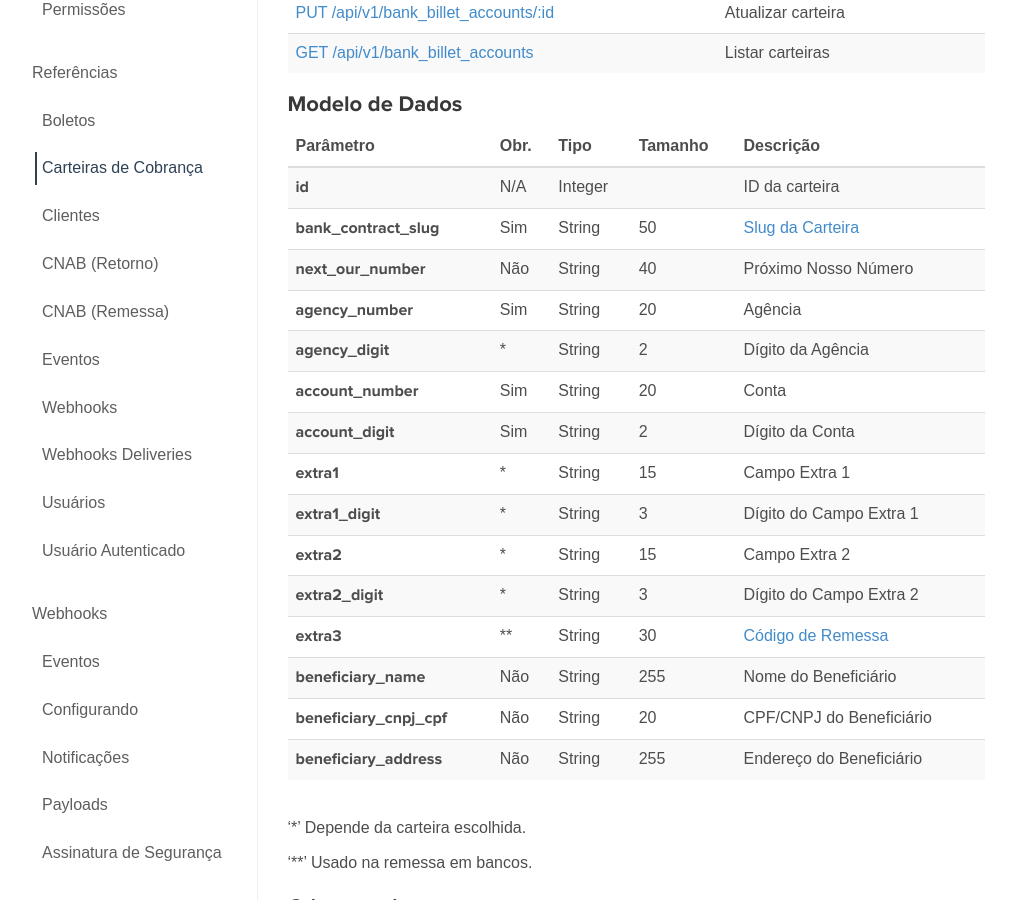
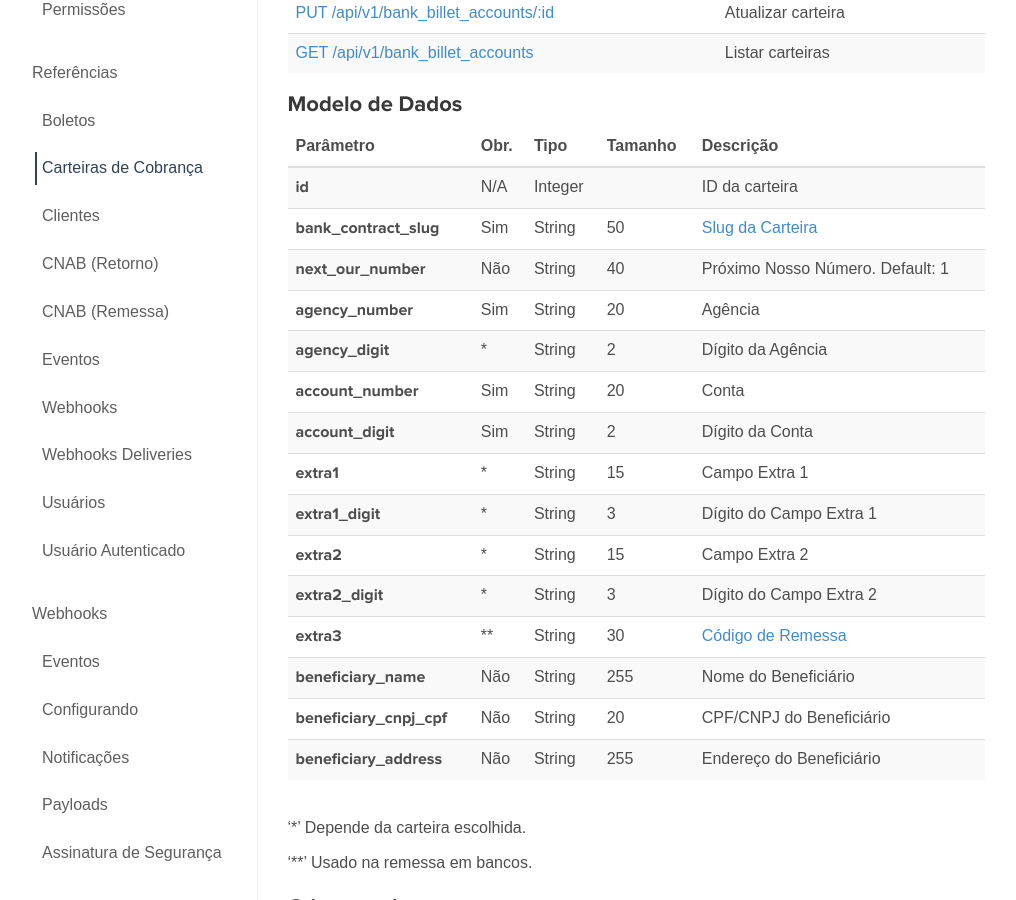
Before and after one commit to BoletoSimples/boletosimples-docs, a Jekyll site: the page built from reference/v1/bank_billet_accounts/index.md, in a window 1280 px wide and 900 px high, scrolled down 604 px. Shown: the whole window, without its empty margins (135-1151 px from the left). Built offline with Jekyll 4.4.1, drawn with Linux system fonts in a browser that asks for light colours.

Commit message:
adds default on next our number

```diff
--- a/reference/v1/bank_billet_accounts/index.md
+++ b/reference/v1/bank_billet_accounts/index.md
@@ -23,7 +23,7 @@ breadcrumb: Carteiras de Cobrança
 | ------------------------ | ----- | ------- | ------- | ------------------------
 | **id**                   | N/A   | Integer |         | ID da carteira
 | **bank_contract_slug**   | Sim   | String  | 50      | [Slug da Carteira](/bank_contracts)
-| **next_our_number**      | Não   | String  | 40      | Próximo Nosso Número
+| **next_our_number**      | Não   | String  | 40      | Próximo Nosso Número. Default: 1
 | **agency_number**        | Sim   | String  | 20      | Agência
 | **agency_digit**         | *     | String  | 2       | Dígito da Agência
 | **account_number**       | Sim   | String  | 20      | Conta
```
